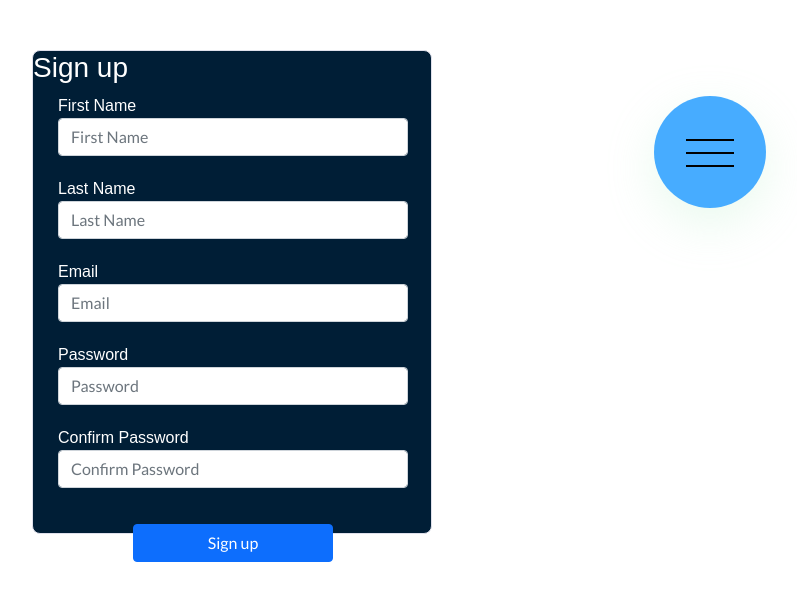
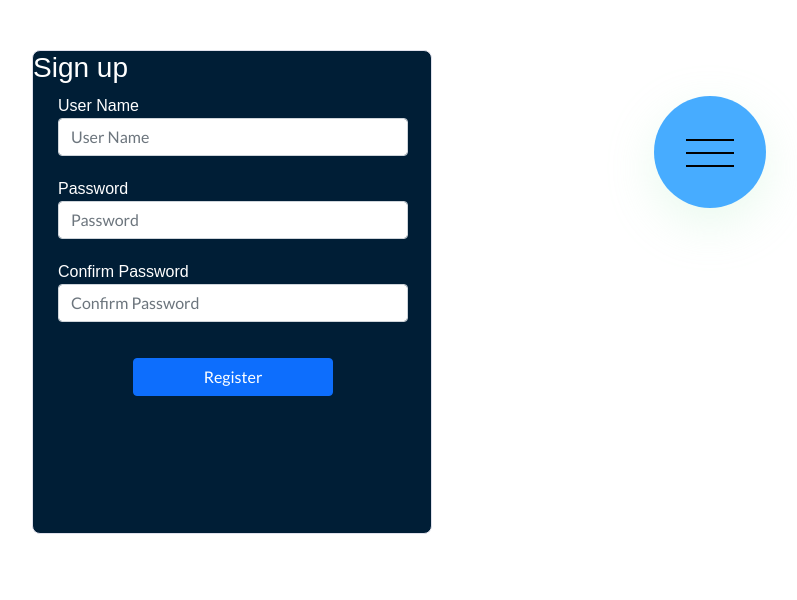
Before and after one commit to Anthony64M/Polad, a React (Create React App) app: page /register in a window 1280 px wide. Shown: the top 600 px of the page, without its empty margins (418-1215 px from the left). Built offline with nearby package versions, Linux system fonts and the light colour scheme; a web font is replaced by a local one.

Commit message:
Edited the javascript for registry

```diff
--- a/src/pages/Register.js
+++ b/src/pages/Register.js
@@ -1,43 +1,64 @@
 import React from 'react';
+import PropTypes from 'prop-types';
 import './Register.css';
 
-function Register() {
 
+class Register extends React.Component {
+  state = {
+    username: '',
+    password: ''
+  };
+
+  handle_change = e => {
+    const name = e.target.name;
+    const value = e.target.value;
+    this.setState(prevstate => {
+      const newState = { ...prevstate };
+      newState[name] = value;
+      return newState;
+    });
+  };
+
+  render() {
     return (
+        <form onSubmit={e => this.props.handle_signup(e, this.state)}>
         <div className="container-center-horizontal mt-5">
             <div className="cards-default">
                 <form>
                     <h3>Sign up</h3>
 
                     <div className="form-group mt-2">
-                        <label>First Name</label>
-                        <input type="text" className="form-control" placeholder="First Name" />
+                        <label>User Name</label>
+                        <input type="text" className="form-control" placeholder="User Name"
+                         value={this.state.username}
+                             onChange={this.handle_change}
+                              />
                     </div>
 
-                    <div className="form-group mt-2">
-                        <label>Last Name</label>
-                        <input type="text" className="form-control" placeholder="Last Name" />
-                    </div>
-
-                    <div className="form-group mt-2">
-                        <label>Email</label>
-                        <input type="email" className="form-control" placeholder="Email" />
-                    </div>
 
                     <div className="form-group mt-2">
                         <label>Password</label>
-                        <input type="password" className="form-control" placeholder="Password" />
+                        <input type="password" className="form-control" placeholder="Password"
+                          value={this.state.password}
+                             onChange={this.handle_change}
+                            />
                     </div>
 
                     <div className="form-group mt-3">
                         <label>Confirm Password</label>
                         <input type="password" className="form-control" placeholder="Confirm Password" />
                     </div>
-                    <button className="btn btn-primary btn-block mt-3">Sign up</button>
+                    <button className="btn btn-primary btn-block mt-3">Register</button>
                 </form>
             </div>
         </div>
+    </form>
     );
+  }
 }
 
-export default Register
+    export default Register;
+
+    Register.propTypes = {
+      Register: PropTypes.func.isRequired
+    };
```
